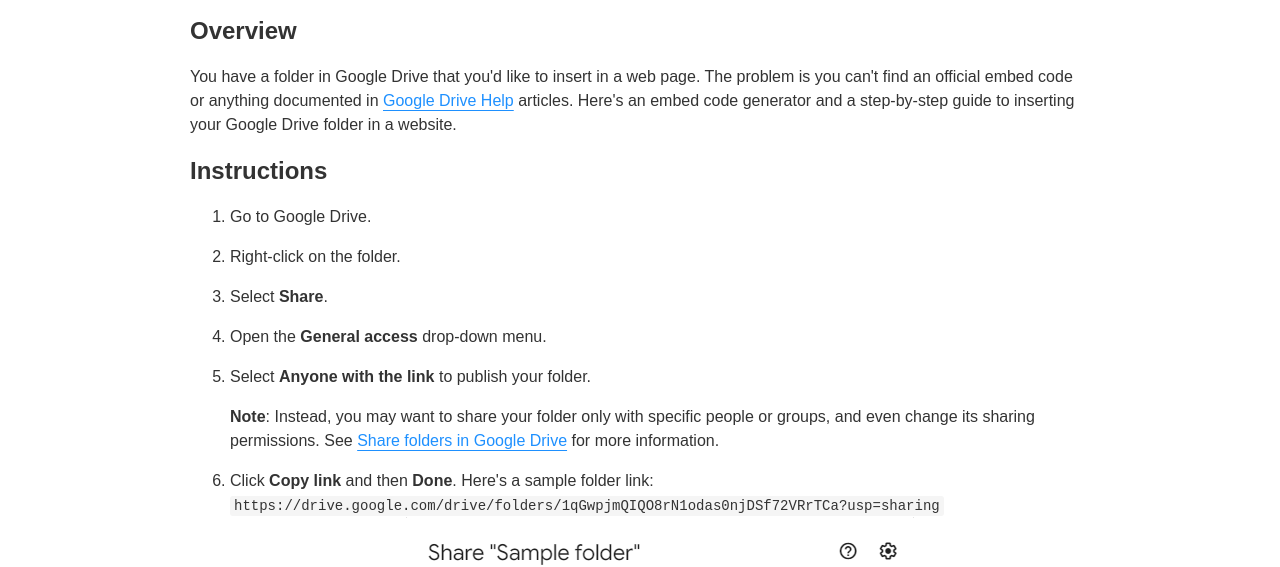
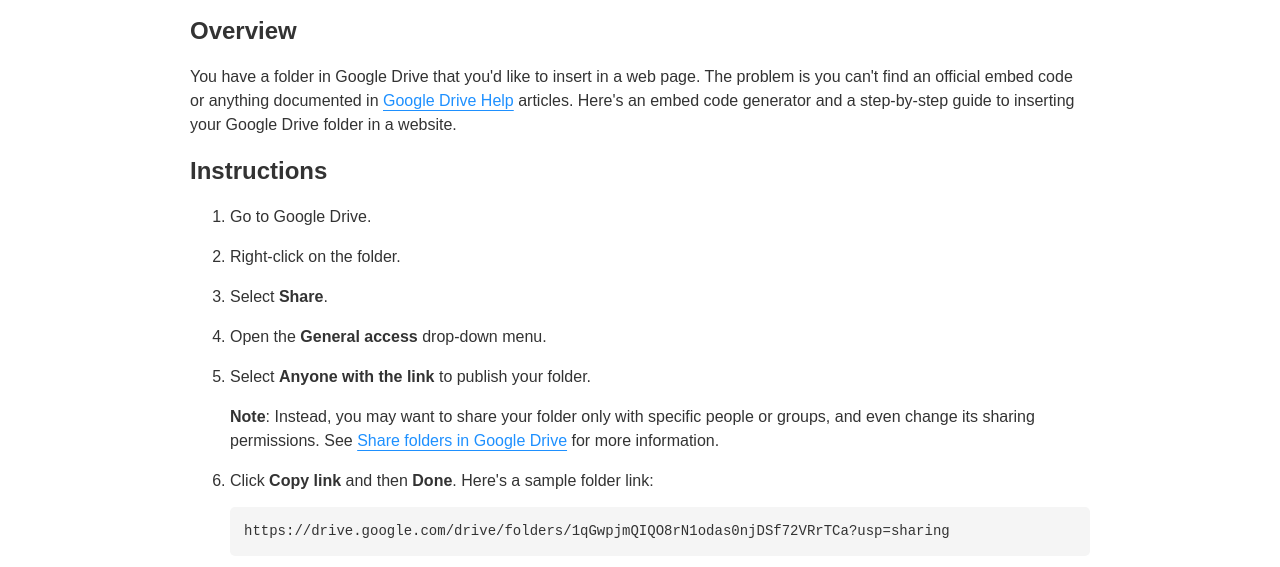
Before and after one commit to karsha19/Mori, a plain HTML site: page blog/embed-google-drive-folders.html in a window 1280 px wide. Shown: the part 192-759 px from the top of the page. Drawn offline with Linux system fonts and the light colour scheme.

Commit message:
Update embed-google-drive-folders.html

```diff
--- a/blog/embed-google-drive-folders.html
+++ b/blog/embed-google-drive-folders.html
@@ -142,7 +142,7 @@
         <p><strong>Note</strong>: Instead, you may want to share your folder only with specific people or groups, and even change its sharing permissions. See <a href="https://support.google.com/drive/answer/7166529">Share folders in Google Drive</a> for more information.</p>
       </li>
       <li>Click <strong>Copy link</strong> and then <strong>Done</strong>. Here's a sample folder link:
-        <code class="codeBlock">https://drive.google.com/drive/folders/1qGwpjmQIQO8rN1odas0njDSf72VRrTCa?usp=sharing</code>
+        <code class="code-block">https://drive.google.com/drive/folders/1qGwpjmQIQO8rN1odas0njDSf72VRrTCa?usp=sharing</code>
         <img src="/images/published-folder.png" width="508" height="415" alt="Published folder">
       </li>
       <li>Insert the link in the following embed code generator and customize the folder size and view type as you wish.
```
